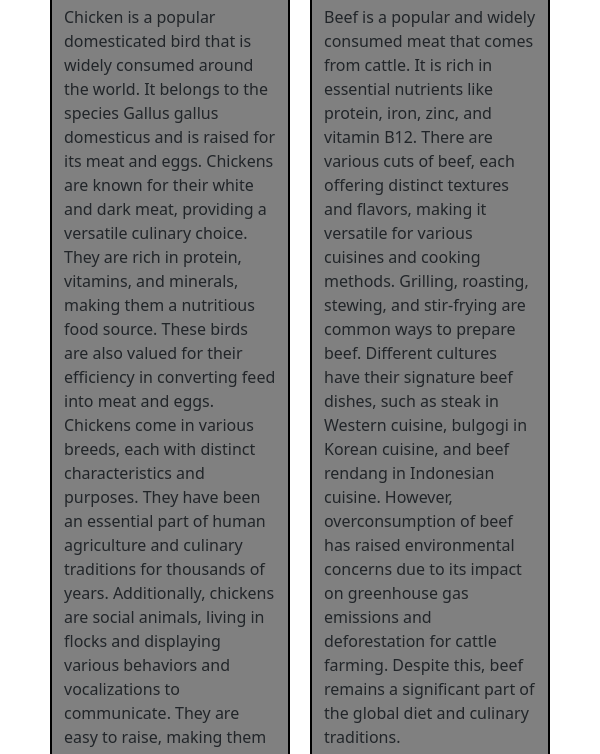
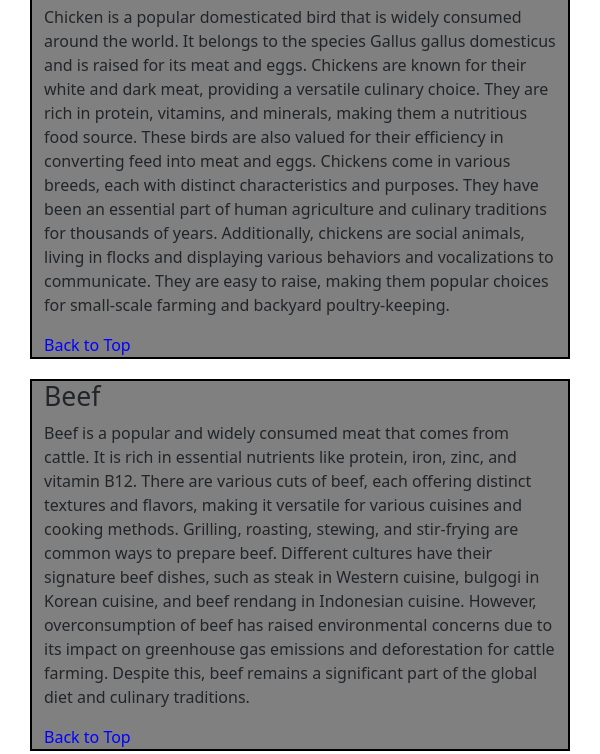
Before and after one commit to EL-HOUSS-BRAHIM/coursera, a plain HTML site: page mod3_solution/index.html in a window 600 px wide. Shown: the part 138-892 px from the top of the page. Drawn offline with nearby package versions, Linux system fonts and the light colour scheme.

Commit message:
Update style.css

```diff
--- a/mod3_solution/css/style.css
+++ b/mod3_solution/css/style.css
@@ -24,7 +24,7 @@
     margin-bottom: 20px;
     width: 240px;
 }
-.row .custom-md-6:last-child:nth-child(odd) {
+.row .custom-md-6 {
     width: 100%;
     margin-right: 0;
     margin-left: 0;
```
